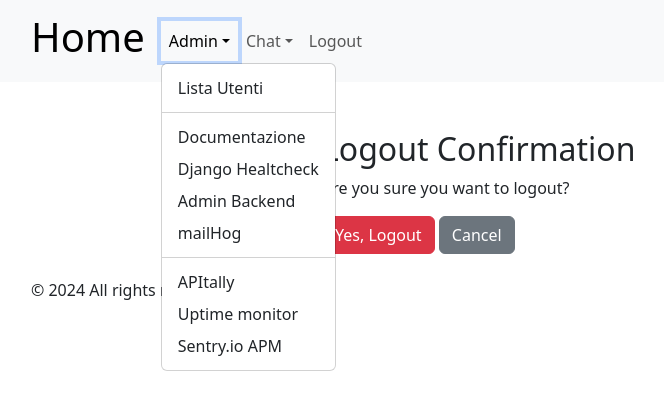
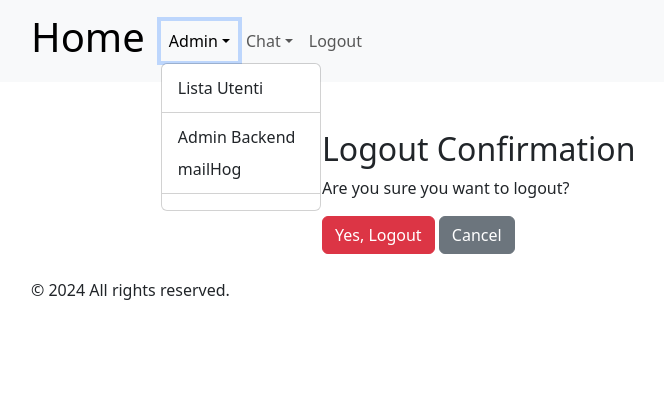
Before and after one commit to davidebizzocchi/DjangoMultiCat, a Django app: page /users/logout/ in a window 1280 px wide, after a click on "Admin". Shown: the top 410 px of the page, without its empty margins (51-715 px from the left). Run offline with Django 5.2, Linux system fonts and the light colour scheme; the visitor is signed in with stand-in values (Sample User, id 1); parts of the project's set-up code (start-up, migrations or seed data) failed here and were passed over.

Commit message:
elimani endpont non necessari in menu_amdin

```diff
--- a/django_cat/templates/base/menu_admin.html
+++ b/django_cat/templates/base/menu_admin.html
@@ -1,15 +1,10 @@
 <li class="nav-item dropdown">
     <a class="nav-link dropdown-toggle" data-bs-toggle="dropdown" href="#" role="button" aria-expanded="false">Admin</a>
     <ul class="dropdown-menu">
-      <li><a class="dropdown-item" href="{% url 'users:user_list' %}">Lista Utenti</a></li>
+      <li><a class="dropdown-item" href="{% url 'users:list' %}">Lista Utenti</a></li>
       <li><hr class="dropdown-divider"></li>
-      <li><a class="dropdown-item" href="/docs/"target="_blank">Documentazione</a></li>
-      <li><a class="dropdown-item" href="/ht/" target="_blank">Django Healtcheck</a></li>
       <li><a class="dropdown-item" href="/XYZ2024-admin/" target="_blank">Admin Backend</a></li>
       <li><a class="dropdown-item" href="http://0.0.0.0:8025/" target="_blank">mailHog</a></li>
       <li><hr class="dropdown-divider"></li>
-      <li><a class="dropdown-item" href="https://app.apitally.io/traffic/superlearn?period=24h" target="_blank">APItally</a></li>
-      <li><a class="dropdown-item" href="https://stats.uptimerobot.com/XKL49HBYB8" target="_blank">Uptime monitor</a></li>
-      <li><a class="dropdown-item" href="https://superlearn.sentry.io/projects/superlearn/?project=4507395011182672" target="_blank">Sentry.io APM</a></li>
     </ul>
 </li>
```
